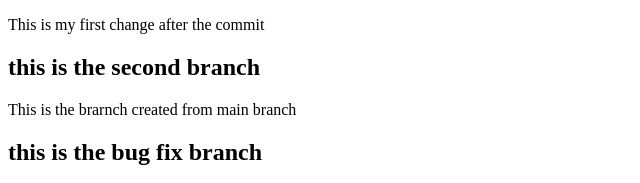
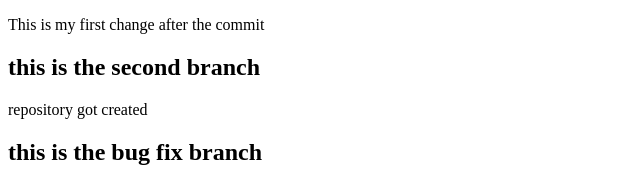
Before and after one commit to nnaragoni/Test-repo, a plain HTML site: page head.html in a window 1280 px wide. Shown: the top 183 px of the page, without its empty margins (0-640 px from the left). Drawn offline with Linux system fonts and the light colour scheme.

Commit message:
P updated

```diff
--- a/head.html
+++ b/head.html
@@ -12,7 +12,7 @@
     <p>This is my first change after the commit</p>
     <article>
       <h1>this is the second branch</h1>
-      <p>This is the brarnch created from main branch</p>
+      <p>repository got created</p>
 
     </article>
     <article>
```
